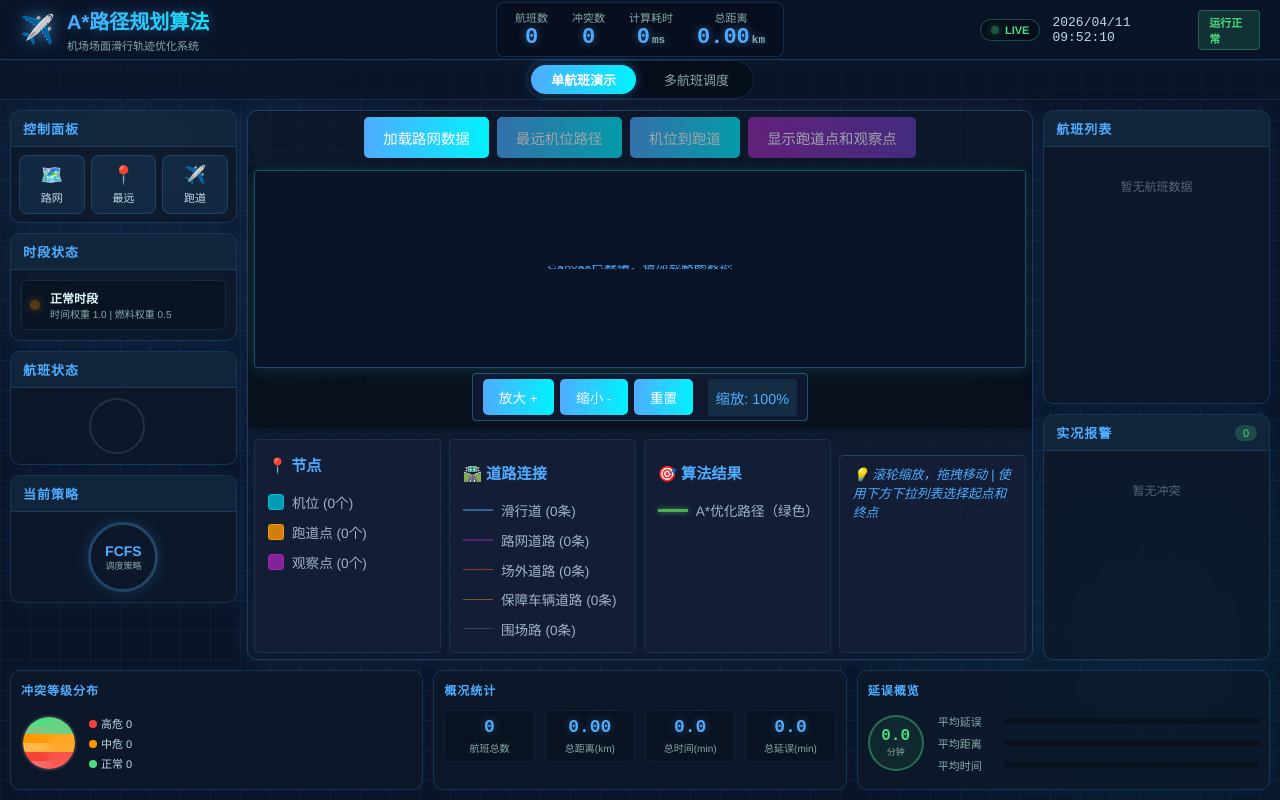
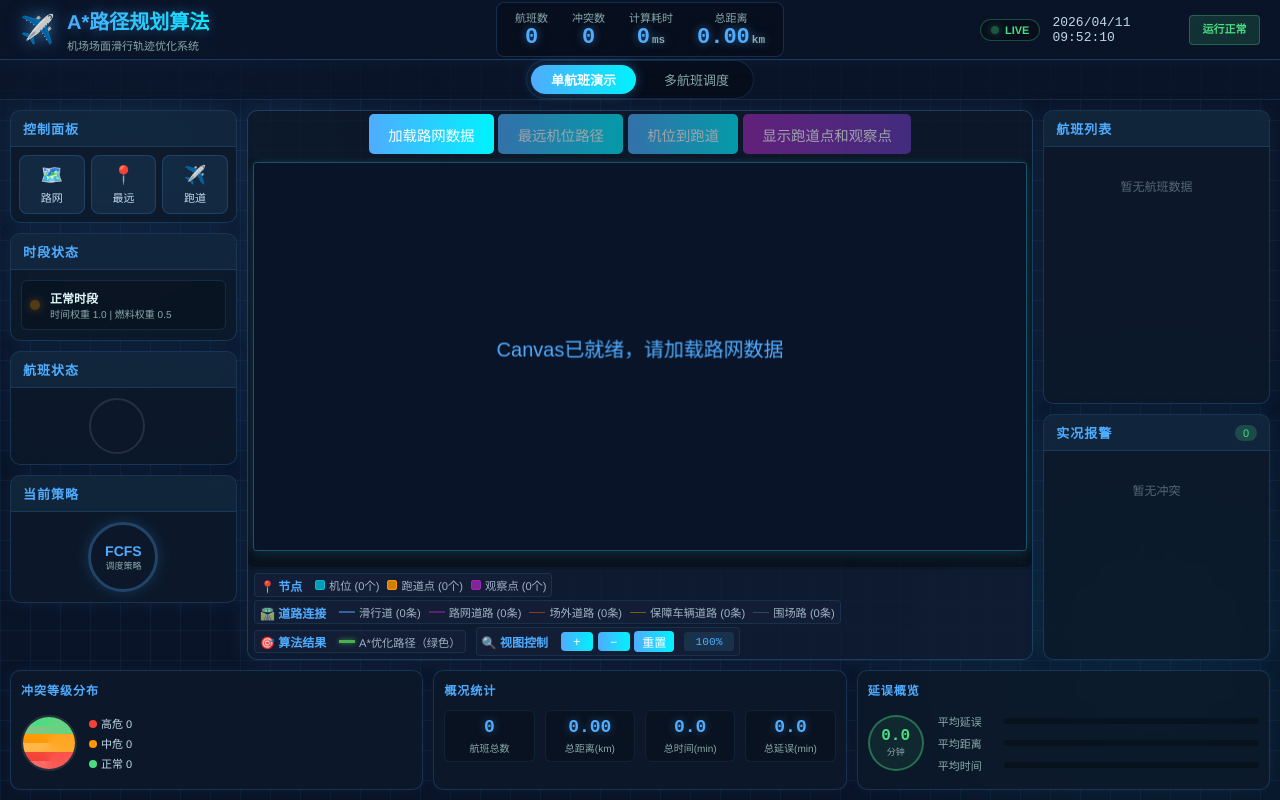
Before and after one commit to happy-coder-yhy/GradDesign, a Vue app in the folder my-vue-app/: page /astar in a window 1280 px wide. Built offline with nearby package versions, Linux system fonts and the light colour scheme.

Commit message:
修复单航班画布挤压问题

```diff
--- a/my-vue-app/src/components/AStarAlgorithm.vue
+++ b/my-vue-app/src/components/AStarAlgorithm.vue
@@ -2080,7 +2080,7 @@ export default {
 }
 @keyframes blink { 0%,100%{opacity:1} 50%{opacity:0.3} }
 .clock { font-size: 13px; color: #c0d8e8; font-family: monospace; }
-.sys-status { font-size: 11px; padding: 3px 10px; border-radius: 4px; font-weight: 600; }
+.sys-status { width: 80px; height: 30px; font-size: 11px; padding: 3px 10px; border-radius: 4px; font-weight: 600; line-height: 21px; text-align: center;}
 .sys-status.online { background: rgba(74,222,128,0.15); color: #4ade80; border: 1px solid rgba(74,222,128,0.3); }
 .sys-status.busy { background: rgba(79,172,254,0.15); color: #4facfe; border: 1px solid rgba(79,172,254,0.3); animation: pulse 1.2s infinite; }
 .sys-status.warning { background: rgba(255,152,0,0.15); color: #ff9800; border: 1px solid rgba(255,152,0,0.3); }
--- a/my-vue-app/src/components/NetworkVisualization.vue
+++ b/my-vue-app/src/components/NetworkVisualization.vue
@@ -95,21 +95,15 @@
     </div>
 
     <div class="canvas-container">
+      <div class="canvas-wrapper">
         <canvas
           ref="networkCanvas"
-        width="1200"
-        height="800"
           @wheel="handleWheel"
           @mousedown="handleMouseDown"
           @mousemove="handleMouseMove"
           @mouseup="handleMouseUp"
           @mouseleave="handleMouseUp"
         ></canvas>
-      <div class="canvas-controls">
-        <button @click="zoomIn" class="zoom-btn">放大 +</button>
-        <button @click="zoomOut" class="zoom-btn">缩小 -</button>
-        <button @click="resetView" class="zoom-btn">重置</button>
-        <span class="zoom-level">缩放: {{ (zoomLevel * 100).toFixed(0) }}%</span>
       </div>
     </div>
 
@@ -154,8 +148,14 @@
         <h4>🎯 算法结果</h4>
         <span class="legend-item"><span class="legend-line path-line"></span>{{ resultPathName }}（绿色）</span>
       </div>
-      <div class="legend-section hint-section">
-        <span class="legend-item hint-text">💡 {{ hint }}</span>
+      <div class="legend-section zoom-section">
+        <h4>🔍 视图控制</h4>
+        <div class="zoom-row">
+          <button @click="zoomIn" class="zoom-btn sm">+</button>
+          <button @click="zoomOut" class="zoom-btn sm">−</button>
+          <button @click="resetView" class="zoom-btn sm">重置</button>
+          <span class="zoom-level">{{ (zoomLevel * 100).toFixed(0) }}%</span>
+        </div>
       </div>
     </div>
   </div>
@@ -209,7 +209,10 @@ export default {
       selectedStartNodeId: null, // 选中的起点ID
       selectedGoalNodeId: null, // 选中的终点ID
       selectedStartNode: null, // 选中的起点对象
-      selectedGoalNode: null // 选中的终点对象
+      selectedGoalNode: null, // 选中的终点对象
+      logicalWidth: 1200,
+      logicalHeight: 800,
+      dpr: 1
     }
   },
   computed: {
@@ -261,19 +264,43 @@ export default {
 
       if (this.canvas) {
         this.ctx = this.canvas.getContext('2d');
+        this.syncCanvasSize();
         console.log('Canvas context:', this.ctx);
         console.log('Canvas size:', this.canvas.width, 'x', this.canvas.height);
 
         // 绘制一个测试背景
         this.ctx.fillStyle = '#0a1428';
-        this.ctx.fillRect(0, 0, this.canvas.width, this.canvas.height);
+        this.ctx.fillRect(0, 0, this.logicalWidth, this.logicalHeight);
         this.ctx.fillStyle = '#4facfe';
         this.ctx.font = '20px Arial';
         this.ctx.textAlign = 'center';
-        this.ctx.fillText('Canvas已就绪，请加载路网数据', this.canvas.width / 2, this.canvas.height / 2);
+        this.ctx.fillText('Canvas已就绪，请加载路网数据', this.logicalWidth / 2, this.logicalHeight / 2);
       } else {
         console.error('Canvas element not found!');
       }
+    },
+
+    syncCanvasSize() {
+      if (!this.canvas) return false;
+      const wrapper = this.canvas.parentElement;
+      if (!wrapper) return false;
+      const rect = wrapper.getBoundingClientRect();
+      const dpr = window.devicePixelRatio || 1;
+      const logicalW = Math.max(1, Math.round(rect.width));
+      const logicalH = Math.max(1, Math.round(rect.height));
+      const physicalW = logicalW * dpr;
+      const physicalH = logicalH * dpr;
+      const changed = this.canvas.width !== physicalW || this.canvas.height !== physicalH;
+      if (changed) {
+        this.canvas.width = physicalW;
+        this.canvas.height = physicalH;
+      }
+      this.logicalWidth = logicalW;
+      this.logicalHeight = logicalH;
+      this.dpr = dpr;
+      // Reset transform and apply DPR scaling
+      this.ctx.setTransform(dpr, 0, 0, dpr, 0, 0);
+      return changed;
     },
 
     setNodes(nodes) {
@@ -332,14 +359,16 @@ export default {
         return;
       }
 
-      const canvas = this.canvas;
+      this.syncCanvasSize();
       const ctx = this.ctx;
+      const logicalW = this.logicalWidth;
+      const logicalH = this.logicalHeight;
 
-      console.log('Canvas dimensions:', canvas.width, 'x', canvas.height);
+      console.log('Canvas logical dimensions:', logicalW, 'x', logicalH, 'DPR:', this.dpr);
 
       // 清空画布
       ctx.fillStyle = '#0a1428';
-      ctx.fillRect(0, 0, canvas.width, canvas.height);
+      ctx.fillRect(0, 0, logicalW, logicalH);
 
       // 计算坐标范围
       const xCoords = this.nodes.map(n => n.x);
@@ -353,27 +382,27 @@ export default {
       console.log('  X:', minX, 'to', maxX, 'width:', maxX - minX);
       console.log('  Y:', minY, 'to', maxY, 'height:', maxY - minY);
 
-      // 基础缩放和偏移
+      // 基础缩放和偏移（使用逻辑尺寸）
       const padding = 50;
-      const scaleX = (canvas.width - 2 * padding) / (maxX - minX);
-      const scaleY = (canvas.height - 2 * padding) / (maxY - minY);
+      const scaleX = (logicalW - 2 * padding) / (maxX - minX);
+      const scaleY = (logicalH - 2 * padding) / (maxY - minY);
       this.baseScale = Math.min(scaleX, scaleY);
 
-      this.baseOffsetX = padding + (canvas.width - 2 * padding - (maxX - minX) * this.baseScale) / 2 - minX * this.baseScale;
-      this.baseOffsetY = padding + (canvas.height - 2 * padding - (maxY - minY) * this.baseScale) / 2 - minY * this.baseScale;
+      this.baseOffsetX = padding + (logicalW - 2 * padding - (maxX - minX) * this.baseScale) / 2 - minX * this.baseScale;
+      this.baseOffsetY = padding + (logicalH - 2 * padding - (maxY - minY) * this.baseScale) / 2 - minY * this.baseScale;
 
       console.log('Base scale:', this.baseScale);
       console.log('Base offset:', this.baseOffsetX, this.baseOffsetY);
 
-      // 保存转换函数（应用缩放和平移）
+      // 保存转换函数（应用缩放和平移，使用逻辑尺寸）
       this.transform = (x, y) => {
         const scaledX = x * this.baseScale + this.baseOffsetX;
-        const scaledY = canvas.height - (y * this.baseScale + this.baseOffsetY);
+        const scaledY = logicalH - (y * this.baseScale + this.baseOffsetY);
 
         // 应用用户缩放和平移
         return {
-          x: (scaledX - canvas.width / 2) * this.zoomLevel + this.panOffset.x + canvas.width / 2,
-          y: (scaledY - canvas.height / 2) * this.zoomLevel + this.panOffset.y + canvas.height / 2
+          x: (scaledX - logicalW / 2) * this.zoomLevel + this.panOffset.x + logicalW / 2,
+          y: (scaledY - logicalH / 2) * this.zoomLevel + this.panOffset.y + logicalH / 2
         };
       };
 
@@ -471,7 +500,7 @@ export default {
       ctx.font = '16px Arial';
       ctx.textAlign = 'center';
       const titleMode = this.showCoreNodesOnly ? '(只显示机位)' : '(机位+跑道点+观察点)';
-      ctx.fillText(`西安机场路网 ${titleMode}`, canvas.width / 2, 25);
+      ctx.fillText(`西安机场路网 ${titleMode}`, logicalW / 2, 25);
 
       // 如果有选中的节点，绘制它们
       if (this.selectedStartNode || this.selectedGoalNode) {
@@ -562,10 +591,10 @@ export default {
     handleWheel(event) {
       event.preventDefault();
 
-      const delta = event.deltaY > 0 ? 0.9 : 1.1;
+      const delta = event.deltaY > 0 ? 0.85 : 1.2;
       const newZoom = this.zoomLevel * delta;
 
-      if (newZoom >= 0.1 && newZoom <= 10) {
+      if (newZoom >= 0.1 && newZoom <= 20) {
         this.zoomLevel = newZoom;
         this.drawNetwork();
         if (this.currentPath) {
@@ -575,7 +604,7 @@ export default {
     },
 
     zoomIn() {
-      if (this.zoomLevel < 10) {
+      if (this.zoomLevel < 20) {
         this.zoomLevel *= 1.2;
         this.drawNetwork();
         if (this.currentPath) {
@@ -728,22 +757,22 @@ export default {
 
 .demo-controls {
   display: flex;
-  gap: 0.5rem;
+  gap: 0.3rem;
   align-items: center;
   flex-wrap: wrap;
-  padding: 0.4rem;
+  padding: 0.2rem;
   justify-content: center;
   flex-shrink: 0;
 }
 
 .node-selection-controls {
   display: flex;
-  gap: 0.5rem;
+  gap: 0.3rem;
   align-items: center;
   flex-wrap: wrap;
-  padding: 0.4rem 0.6rem;
+  padding: 0.2rem 0.4rem;
   background: rgba(20, 30, 60, 0.6);
-  border-radius: 6px;
+  border-radius: 5px;
   border: 1px solid rgba(64, 224, 255, 0.3);
   justify-content: center;
   flex-shrink: 0;
@@ -752,13 +781,13 @@ export default {
 .selection-group {
   display: flex;
   align-items: center;
-  gap: 0.5rem;
+  gap: 0.25rem;
 }
 
 .selection-label {
   color: #4facfe;
   font-weight: bold;
-  font-size: 0.9rem;
+  font-size: 0.75rem;
   white-space: nowrap;
 }
 
@@ -889,18 +918,16 @@ export default {
   position: relative;
   display: flex;
   flex-direction: column;
-  align-items: center;
   flex: 1;
   min-height: 0;
   background: rgba(0, 0, 0, 0.3);
   border-radius: 6px;
-  padding: 0.4rem;
+  padding: 0.3rem;
   overflow: hidden;
 }
 
 .canvas-container canvas {
-  flex: 1;
-  min-height: 0;
+  display: block;
   width: 100%;
   height: 100%;
   border: 1px solid rgba(64, 224, 255, 0.3);
@@ -908,49 +935,58 @@ export default {
   background: #0a1428;
   box-shadow: 0 0 15px rgba(64, 224, 255, 0.2);
   cursor: grab;
+  object-fit: contain;
 }
 
 .canvas-container canvas:active {
   cursor: grabbing;
 }
 
-.canvas-controls {
-  display: flex;
-  gap: 0.4rem;
-  align-items: center;
-  margin-top: 0.3rem;
-  padding: 0.3rem 0.6rem;
-  background: rgba(20, 30, 60, 0.6);
-  border-radius: 4px;
-  border: 1px solid rgba(64, 224, 255, 0.3);
-  flex-shrink: 0;
-}
-
 .zoom-btn {
-  padding: 0.5rem 1rem;
+  padding: 0.4rem 0.8rem;
   background: linear-gradient(90deg, #4facfe 0%, #00f2fe 100%);
   color: white;
   border: none;
-  border-radius: 5px;
-  font-size: 0.85rem;
+  border-radius: 4px;
+  font-size: 0.8rem;
   cursor: pointer;
   transition: all 0.3s ease;
 }
 
 .zoom-btn:hover {
-  transform: translateY(-2px);
-  box-shadow: 0 4px 12px rgba(79, 172, 254, 0.4);
+  transform: translateY(-1px);
+  box-shadow: 0 3px 10px rgba(79, 172, 254, 0.4);
 }
 
 .zoom-level {
   color: #4facfe;
-  font-size: 0.9rem;
-  margin-left: 0.5rem;
-  padding: 0.5rem;
+  font-size: 0.7rem;
+  margin-left: 0.3rem;
+  padding: 0.2rem 0.4rem;
   background: rgba(64, 224, 255, 0.1);
   border-radius: 3px;
-  min-width: 80px;
+  min-width: 50px;
   text-align: center;
+  font-family: monospace;
+}
+
+.zoom-section {
+  display: flex;
+  flex-direction: row !important;
+  align-items: center;
+  gap: 0.3rem;
+}
+
+.zoom-row {
+  display: flex;
+  align-items: center;
+  gap: 0.3rem;
+}
+
+.zoom-btn.sm {
+  padding: 0.15rem 0.5rem;
+  font-size: 0.75rem;
+  min-width: 32px;
 }
 
 .path-stats {
@@ -995,31 +1031,34 @@ export default {
 }
 
 .legend {
-  display: grid;
-  grid-template-columns: repeat(auto-fit, minmax(140px, 1fr));
-  gap: 0.5rem;
-  padding: 0.4rem;
+  display: flex;
+  flex-wrap: wrap;
+  gap: 0.2rem 0.6rem;
+  padding: 0.2rem 0.4rem;
   background: rgba(20, 30, 60, 0.4);
   border-radius: 5px;
   flex-shrink: 0;
-  margin-top: 0.3rem;
+  margin-top: 0.2rem;
+  align-items: center;
 }
 
 .legend-section {
   display: flex;
-  flex-direction: column;
-  gap: 0.6rem;
-  padding: 0.8rem;
+  flex-direction: row;
+  flex-wrap: wrap;
+  gap: 0.15rem 0.5rem;
+  padding: 0.15rem 0.3rem;
   background: rgba(30, 40, 70, 0.3);
-  border-radius: 5px;
+  border-radius: 4px;
   border: 1px solid rgba(64, 224, 255, 0.1);
+  align-items: center;
 }
 
 .legend-section h4 {
   color: #4facfe;
-  font-size: 0.95rem;
-  margin-bottom: 0.5rem;
-  margin-top: 0.5rem;
+  font-size: 0.75rem;
+  margin: 0 0.3rem 0 0;
+  white-space: nowrap;
 }
 
 .legend-section:first-child h4 {
@@ -1027,17 +1066,16 @@ export default {
 }
 
 .hint-section {
-  margin-top: 1rem;
-  padding-top: 0.5rem;
-  border-top: 1px solid rgba(64, 224, 255, 0.2);
+  display: none;
 }
 
 .legend-item {
   display: flex;
   align-items: center;
-  gap: 0.5rem;
-  font-size: 0.85rem;
+  gap: 0.25rem;
+  font-size: 0.7rem;
   color: #a0b3c6;
+  white-space: nowrap;
 }
 
 .hint-text {
@@ -1047,9 +1085,9 @@ export default {
 }
 
 .legend-box {
-  width: 16px;
-  height: 16px;
-  border-radius: 3px;
+  width: 10px;
+  height: 10px;
+  border-radius: 2px;
   border: 1px solid currentColor;
   flex-shrink: 0;
 }
@@ -1070,8 +1108,8 @@ export default {
 }
 
 .legend-line {
-  width: 30px;
-  height: 3px;
+  width: 16px;
+  height: 2px;
   flex-shrink: 0;
 }
 
@@ -1131,14 +1169,9 @@ export default {
     padding: 1rem;
   }
 
-  .canvas-container canvas {
+  .canvas-wrapper canvas {
     width: 100%;
-    height: auto;
-  }
-
-  .canvas-controls {
-    flex-wrap: wrap;
-    justify-content: center;
+    height: 100%;
   }
 
   .stats-grid {
```
Lines whose indentation alone changed are shown as unchanged.
